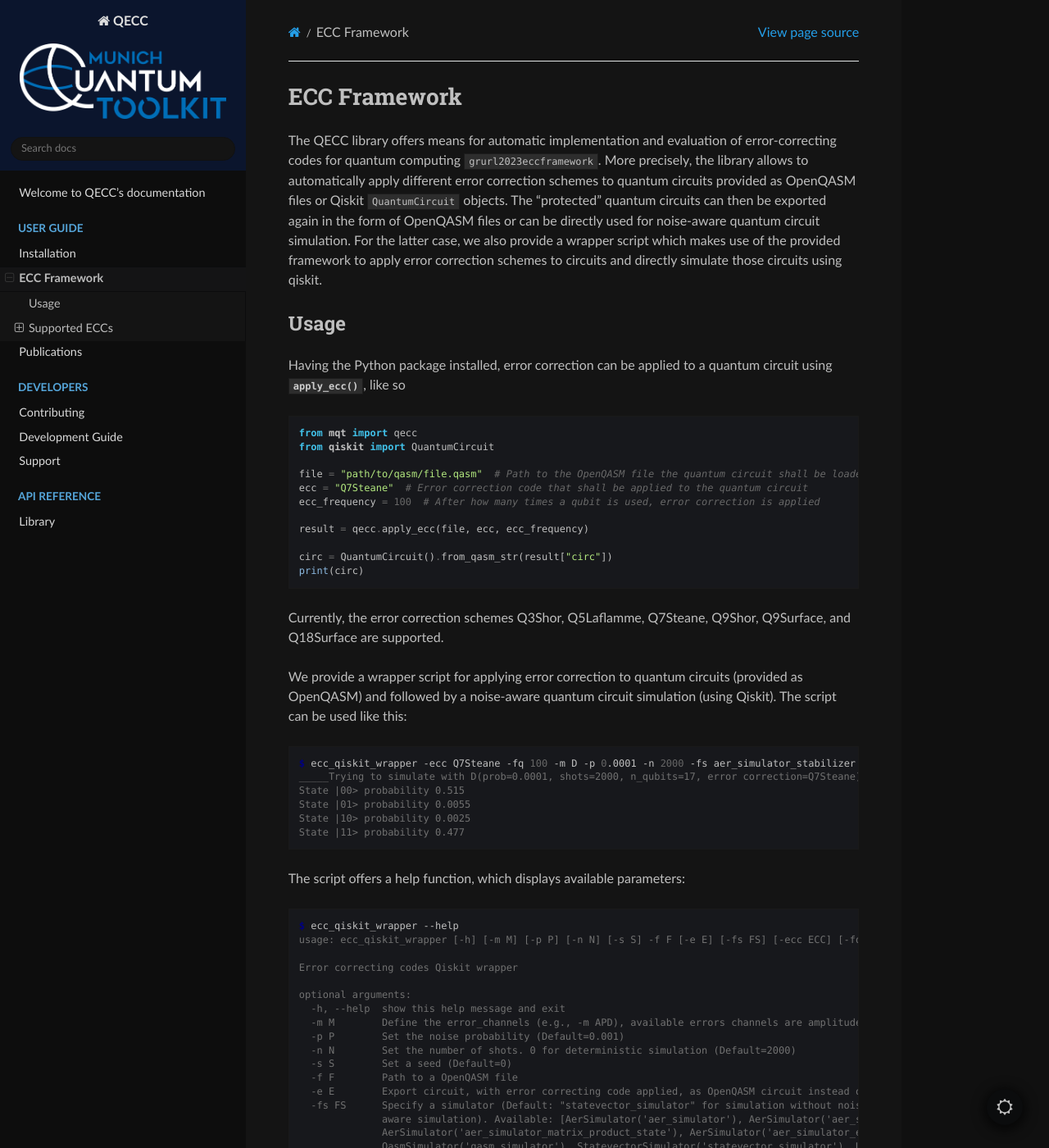
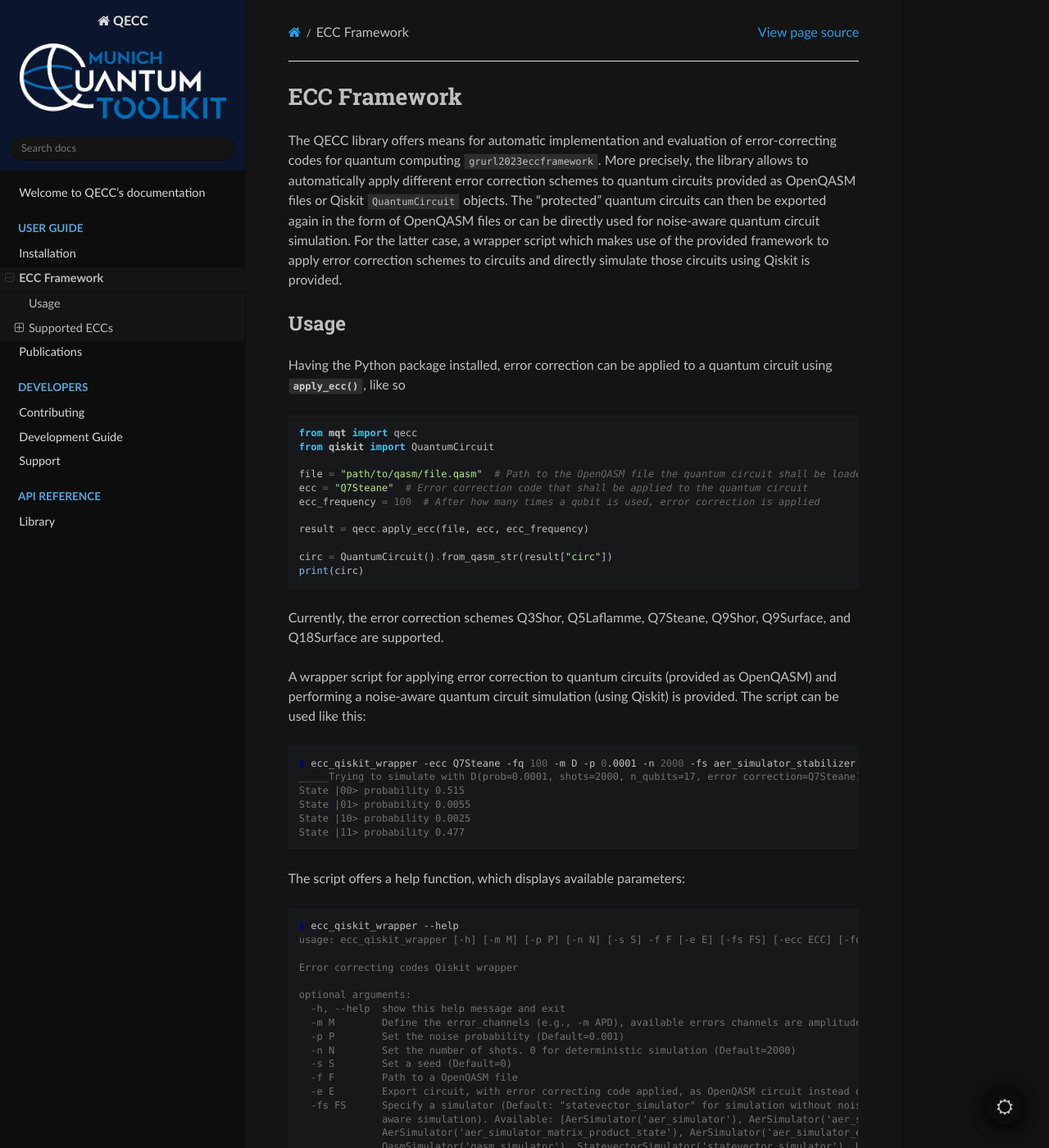
Before and after one commit to cda-tum/mqt-qecc, a Sphinx documentation site: the page built from docs/source/EccFramework.rst, in a window 1280 px wide and 1400 px high. Shown: the whole window at 82% size. Built offline with Sphinx 7.4.7 and the Read the Docs theme 2.0.0, drawn with Linux system fonts in a browser that asks for light colours; the version number could not be read and is left out; cross-references to code outside the pages are shown as plain code; some of the changed text lies outside the part shown.

Commit message:
📝 small rewording
Signed-off-by: Lukas Burgholzer <lukas.burgholzer@jku.at>

```diff
--- a/docs/source/EccFramework.rst
+++ b/docs/source/EccFramework.rst
@@ -3,7 +3,7 @@ ECC Framework
 
 The QECC library offers means for automatic implementation and evaluation of error-correcting codes for quantum
 computing :cite:labelpar:`grurl2023eccframework`. More precisely, the library allows to automatically apply different error correction schemes to quantum
-circuits provided as OpenQASM files or Qiskit :code:`QuantumCircuit` objects. The "protected" quantum circuits can then be exported again in the form of OpenQASM files or can be directly used for noise-aware quantum circuit simulation. For the latter case, we also provide a wrapper script which makes use of the provided framework to apply error correction schemes to circuits and directly simulate those circuits using qiskit.
+circuits provided as OpenQASM files or Qiskit :code:`QuantumCircuit` objects. The "protected" quantum circuits can then be exported again in the form of OpenQASM files or can be directly used for noise-aware quantum circuit simulation. For the latter case, a wrapper script which makes use of the provided framework to apply error correction schemes to circuits and directly simulate those circuits using Qiskit is provided.
 
 Usage
 #####
@@ -26,7 +26,7 @@ Having the Python package installed, error correction can be applied to a quantu
 
 Currently, the error correction schemes Q3Shor, Q5Laflamme, Q7Steane, Q9Shor, Q9Surface, and Q18Surface are supported.
 
-We provide a wrapper script for applying error correction to quantum circuits (provided as OpenQASM) and followed by a noise-aware quantum circuit simulation (using Qiskit). The script can be used like this:
+A wrapper script for applying error correction to quantum circuits (provided as OpenQASM) and performing a noise-aware quantum circuit simulation (using Qiskit) is provided. The script can be used like this:
 
 .. code-block:: console
 
```
Also changed, not shown: other parts of docs/source/EccFramework.rst (+6 -6 lines), README.md (+2 -2 lines).
